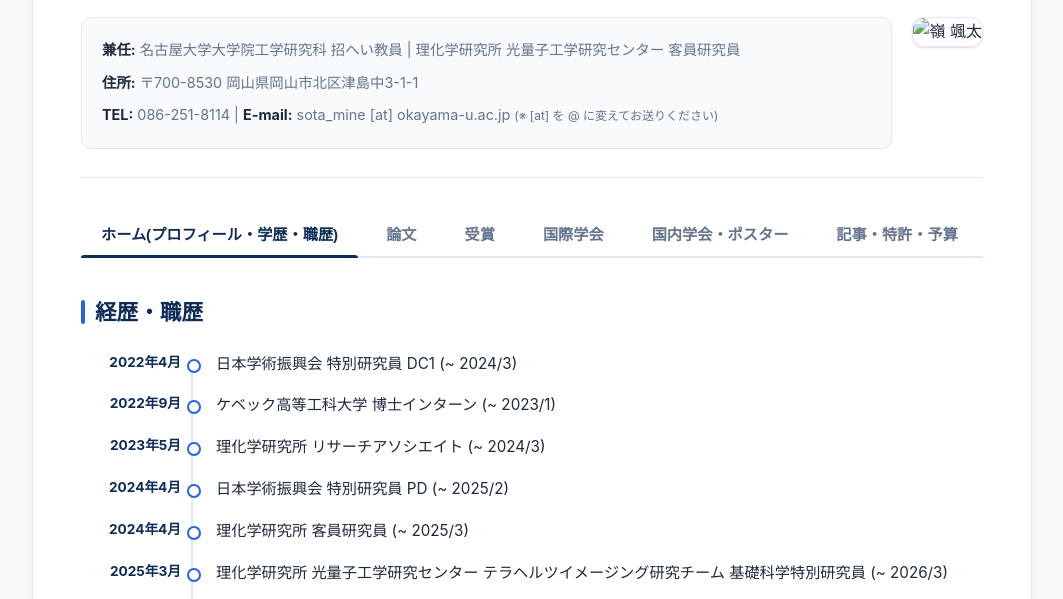
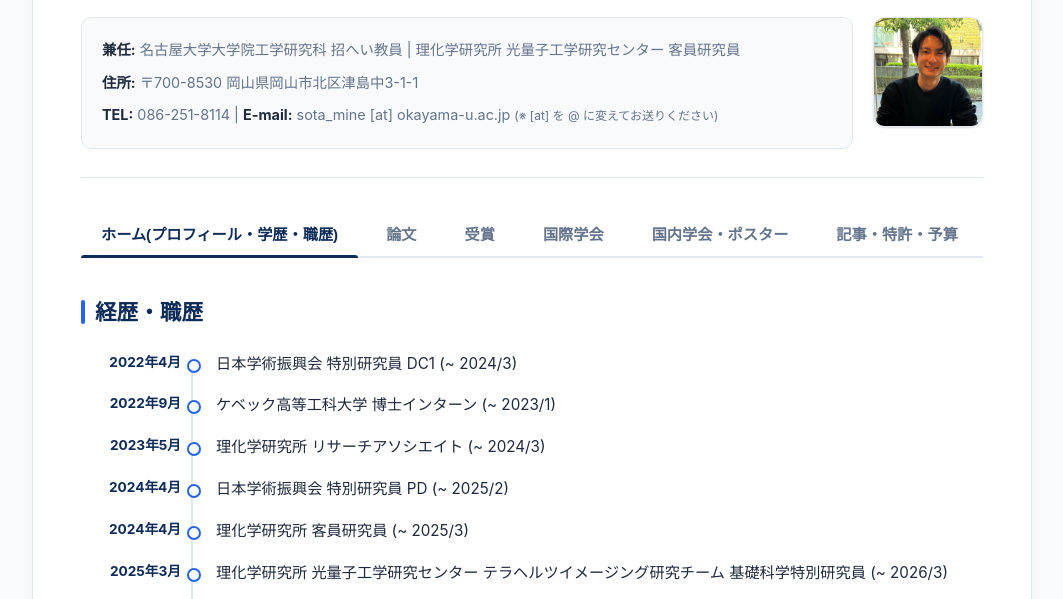
Before and after one commit to sotamine/sotamine.github.io, a plain HTML site: page index.html in a window 1280 px wide. Shown: the part 176-775 px from the top of the page, without its empty margins (108-1171 px from the left). Drawn offline with Linux system fonts and the light colour scheme.

```diff
--- a/index.html
+++ b/index.html
@@ -387,7 +387,7 @@
             </div>
             <div class="profile-image-container">
                 <!-- 写真ファイル名を適宜置き換えてください -->
-                <img src="images/sotamine.jpg" alt="嶺 颯太" class="profile-image">
+                <img src="sotamine.jpg" alt="嶺 颯太" class="profile-image">
             </div>
         </div>
     </header>
```
